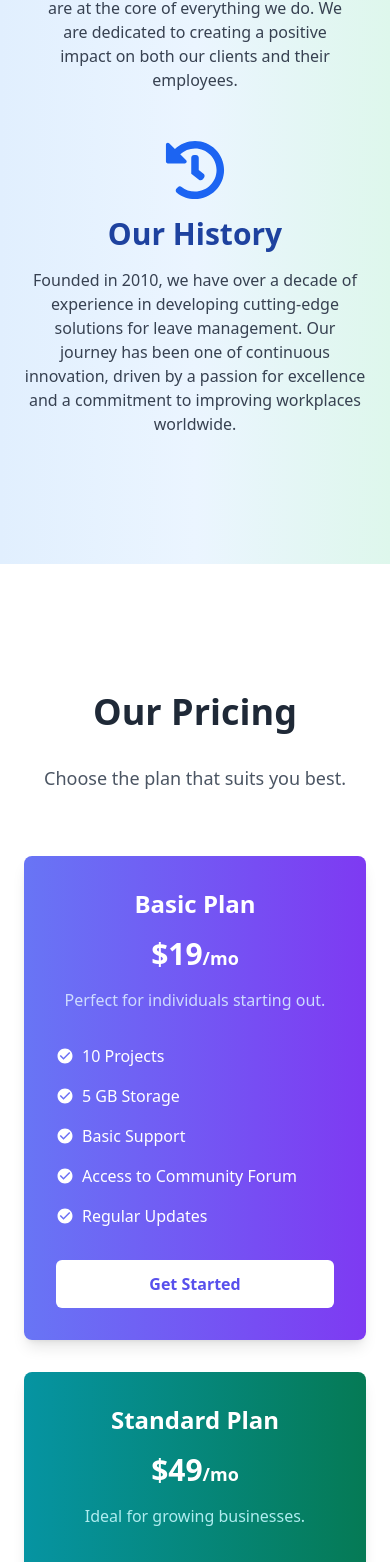
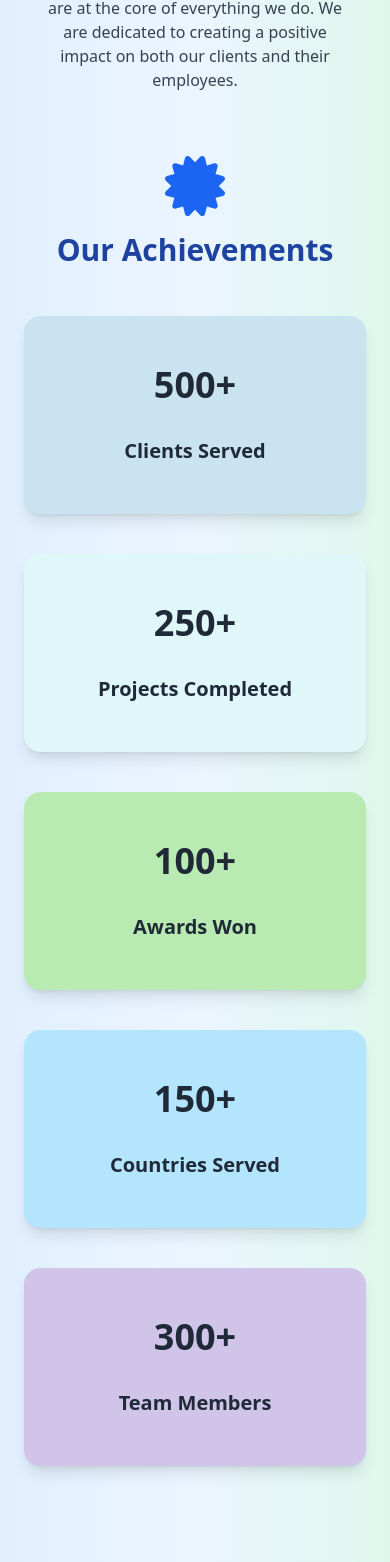
Before and after one commit to farhan-jabil/work-stream-react, a React (Create React App) app in the folder frontend/: page / in a window 390 px wide. Shown: the part 4618-6180 px from the top of the page. Built offline with nearby package versions, Linux system fonts and the light colour scheme.

Commit message:
adding counter in about

```diff
--- a/frontend/package.json
+++ b/frontend/package.json
@@ -9,6 +9,7 @@
     "flowbite": "^2.5.1",
     "flowbite-react": "^0.10.1",
     "react": "^18.3.1",
+    "react-countup": "^6.5.3",
     "react-dom": "^18.3.1",
     "react-icons": "^5.3.0",
     "react-lottie": "^1.2.4",
--- a/frontend/src/components/About.js
+++ b/frontend/src/components/About.js
@@ -1,7 +1,36 @@
-import React from "react";
-import { FaBullseye, FaLightbulb, FaHandshake, FaHistory } from "react-icons/fa";
+import React, { useEffect, useRef, useState } from "react";
+import { FaBullseye, FaLightbulb, FaHandshake, FaCertificate } from "react-icons/fa";
+import Counter from "../utils/Counter";
 
 const About = () => {
+  const [isCounting, setIsCounting] = useState(false);
+  const sectionRef = useRef(null);
+
+  const handleIntersection = (entries) => {
+    const [entry] = entries;
+    if (entry.isIntersecting) {
+      setIsCounting(true);
+    }
+  };
+
+  useEffect(() => {
+    const observer = new IntersectionObserver(handleIntersection, {
+      threshold: 0.5,
+    });
+
+    const currentRef = sectionRef.current;
+
+    if (currentRef) {
+      observer.observe(currentRef);
+    }
+
+    return () => {
+      if (currentRef) {
+        observer.unobserve(currentRef);
+      }
+    };
+  }, []);
+
   return (
     <div className="about py-32 bg-gradient-to-r from-blue-100 via-blue-50 to-green-100">
       <div className="max-w-7xl mx-auto px-6">
@@ -9,39 +38,142 @@ const About = () => {
           About Us
         </h2>
         <p className="text-lg md:text-xl mb-12 text-gray-600 text-center">
-          We are dedicated to providing the best leave management solutions for organizations of all sizes. Our platform is designed to simplify and streamline the process of managing employee leave, ensuring that your team remains productive and well-informed.
+          We are dedicated to providing the best leave management solutions for
+          organizations of all sizes. Our platform is designed to simplify and
+          streamline the process of managing employee leave, ensuring that your
+          team remains productive and well-informed.
         </p>
 
         <div className="flex flex-col md:flex-row items-stretch justify-between mb-12">
           <div className="md:w-1/3 mb-8 md:mb-0 px-4 flex flex-col items-center text-center">
             <FaBullseye className="text-blue-600 text-6xl mb-4" />
-            <h3 className="text-3xl font-semibold mb-4 text-blue-800">Our Mission</h3>
+            <h3 className="text-3xl font-semibold mb-4 text-blue-800">
+              Our Mission
+            </h3>
             <p className="text-gray-700">
-              Our mission is to empower organizations with a robust leave management system that is easy to use, highly customizable, and designed to enhance productivity. We strive to provide a seamless experience for both employers and employees.
+              Our mission is to empower organizations with a robust leave
+              management system that is easy to use, highly customizable, and
+              designed to enhance productivity. We strive to provide a seamless
+              experience for both employers and employees.
             </p>
           </div>
           <div className="md:w-1/3 mb-8 md:mb-0 px-4 flex flex-col items-center text-center">
             <FaLightbulb className="text-blue-600 text-6xl mb-4" />
-            <h3 className="text-3xl font-semibold mb-4 text-blue-800">Our Vision</h3>
+            <h3 className="text-3xl font-semibold mb-4 text-blue-800">
+              Our Vision
+            </h3>
             <p className="text-gray-700">
-              We envision a world where managing leave is no longer a burden, but a streamlined and efficient process. We aim to continuously innovate and improve our platform to meet the evolving needs of modern workplaces.
+              We envision a world where managing leave is no longer a burden,
+              but a streamlined and efficient process. We aim to continuously
+              innovate and improve our platform to meet the evolving needs of
+              modern workplaces.
             </p>
           </div>
           <div className="md:w-1/3 px-4 flex flex-col items-center text-center">
             <FaHandshake className="text-blue-600 text-6xl mb-4" />
-            <h3 className="text-3xl font-semibold mb-4 text-blue-800">Our Values</h3>
+            <h3 className="text-3xl font-semibold mb-4 text-blue-800">
+              Our Values
+            </h3>
             <p className="text-gray-700">
-              Integrity, transparency, and commitment are at the core of everything we do. We are dedicated to creating a positive impact on both our clients and their employees.
+              Integrity, transparency, and commitment are at the core of
+              everything we do. We are dedicated to creating a positive impact
+              on both our clients and their employees.
             </p>
           </div>
         </div>
 
-        <div className="flex flex-col items-center text-center">
-          <FaHistory className="text-blue-600 text-6xl mb-4" />
-          <h3 className="text-3xl font-semibold mb-4 text-blue-800">Our History</h3>
-          <p className="text-gray-700 max-w-2xl">
-            Founded in 2010, we have over a decade of experience in developing cutting-edge solutions for leave management. Our journey has been one of continuous innovation, driven by a passion for excellence and a commitment to improving workplaces worldwide.
-          </p>
+        <div ref={sectionRef} className="my-16">
+          <div className="text-3xl font-semibold mb-8 flex flex-col items-center">
+            <FaCertificate className="text-blue-600 text-6xl mb-4" />
+            <div className="text-3xl font-semibold mb-4 text-blue-800">
+              Our Achievements
+            </div>
+          </div>
+          <div className="grid grid-cols-1 lg:grid-cols-3 gap-10">
+            <div className="w-full">
+              <a
+                href="#"
+                className="block h-full max-w-lg text-center py-12 px-8 mx-auto bg-[#C9E3F1] text-gray-800 border border-5 shadow-lg border-[#C9E3F1] rounded-2xl"
+              >
+                <h5 className="mb-2 font-bold">
+                  <div className="flex justify-center items-center text-4xl lg:text-6xl">
+                    <Counter isCounting={isCounting} number={500} />
+                    <span>+</span>
+                  </div>
+                </h5>
+                <p className="font-semibold mt-8 text-xl lg:text-2xl">
+                  Clients Served
+                </p>
+              </a>
+            </div>
+            <div className="w-full">
+              <a
+                href="#"
+                className="block h-full max-w-lg text-center py-12 px-8 mx-auto bg-[#E0F7FA] text-gray-800 border border-5 shadow-lg border-[#E0F7FA] rounded-2xl"
+              >
+                <h5 className="mb-2 font-bold">
+                  <div className="flex justify-center items-center text-4xl lg:text-6xl">
+                    <Counter isCounting={isCounting} number={250} />
+                    <span>+</span>
+                  </div>
+                </h5>
+                <p className="font-semibold mt-8 text-xl lg:text-2xl">
+                  Projects Completed
+                </p>
+              </a>
+            </div>
+            <div className="w-full">
+              <a
+                href="#"
+                className="block h-full max-w-lg text-center py-12 px-8 mx-auto bg-[#B9EAB1] text-gray-800 border border-5 shadow-lg border-[#B9EAB1] rounded-2xl"
+              >
+                <h5 className="mb-2 font-bold">
+                  <div className="flex justify-center items-center text-4xl lg:text-6xl">
+                    <Counter isCounting={isCounting} number={100} />
+                    <span>+</span>
+                  </div>
+                </h5>
+                <p className="font-semibold mt-8 text-xl lg:text-2xl">
+                  Awards Won
+                </p>
+              </a>
+            </div>
+          </div>
+
+          <div className="grid grid-cols-1 lg:grid-cols-2 gap-10 lg:gap-0 mt-10">
+            <div className="w-full">
+              <a
+                href="#"
+                className="block h-full max-w-sm text-center py-12 px-8 mx-auto bg-[#B3E5FC] text-gray-800 border border-5 shadow-lg border-[#B3E5FC] rounded-2xl"
+              >
+                <h5 className="mb-2 font-bold">
+                  <div className="flex justify-center items-center text-4xl lg:text-6xl">
+                    <Counter isCounting={isCounting} number={150} />
+                    <span>+</span>
+                  </div>
+                </h5>
+                <p className="font-semibold mt-8 text-xl lg:text-2xl">
+                  Countries Served
+                </p>
+              </a>
+            </div>
+            <div className="w-full">
+              <a
+                href="#"
+                className="block h-full max-w-sm text-center py-12 px-8 mx-auto bg-[#D1C4E9] text-gray-800 border border-5 shadow-lg border-[#D1C4E9] rounded-2xl"
+              >
+                <h5 className="mb-2 font-bold">
+                  <div className="flex justify-center items-center text-4xl lg:text-6xl">
+                    <Counter isCounting={isCounting} number={300} />
+                    <span>+</span>
+                  </div>
+                </h5>
+                <p className="font-semibold mt-8 text-xl lg:text-2xl">
+                  Team Members
+                </p>
+              </a>
+            </div>
+          </div>
         </div>
       </div>
     </div>
--- a/frontend/src/pages/Home.js
+++ b/frontend/src/pages/Home.js
@@ -1,5 +1,4 @@
 import React from "react";
-import { Link } from "react-router-dom";
 import Hero from "../components/Hero";
 import Features from "../components/FeaturesSection";
 import About from "../components/About";
--- /dev/null
+++ b/frontend/src/utils/Counter.js
@@ -0,0 +1,11 @@
+import React from "react";
+import CountUp from "react-countup";
+
+export default function Counter({ number, title, isCounting }) {
+  return (
+    <div className="number">
+      {isCounting && <CountUp duration={7} className="counter" end={number} />}
+      <span>{title}</span>
+    </div>
+  );
+}
```
Also changed, not shown: 1 other file (tests, documents, lock files or other folders).
